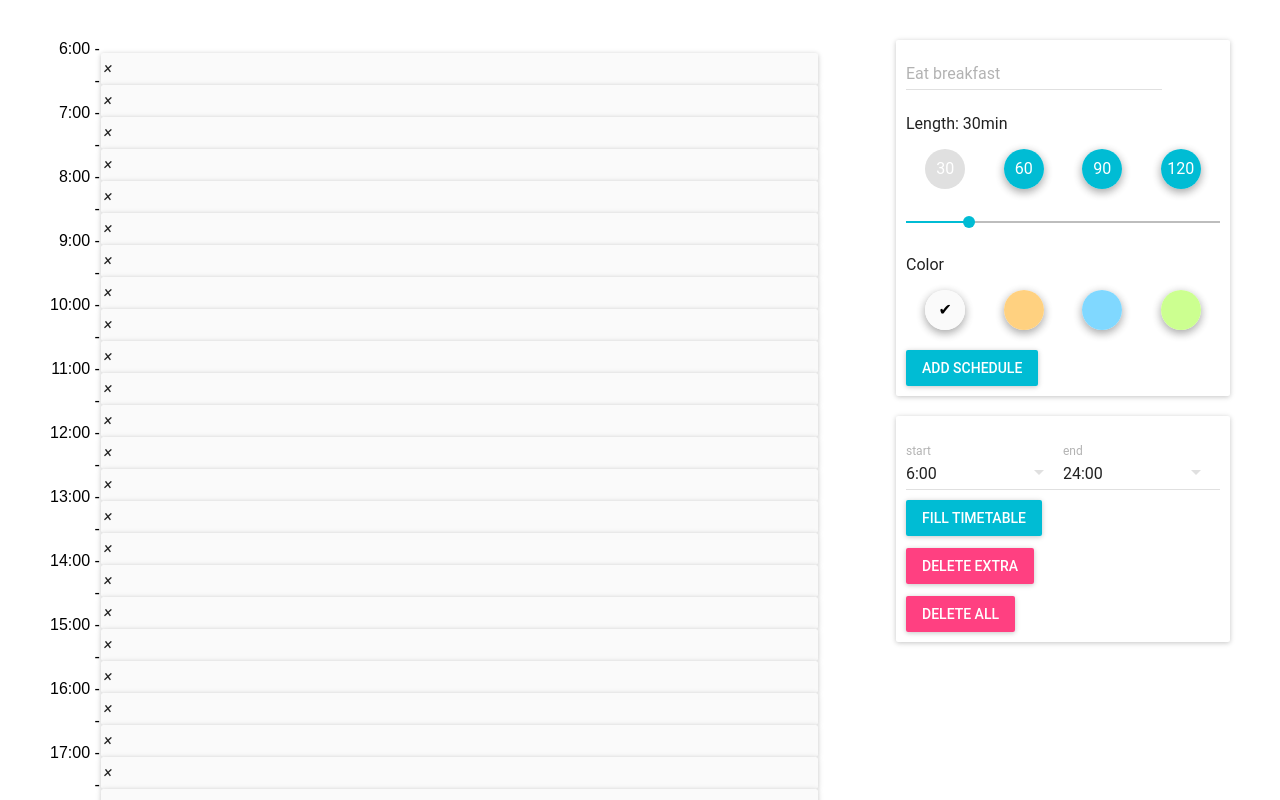
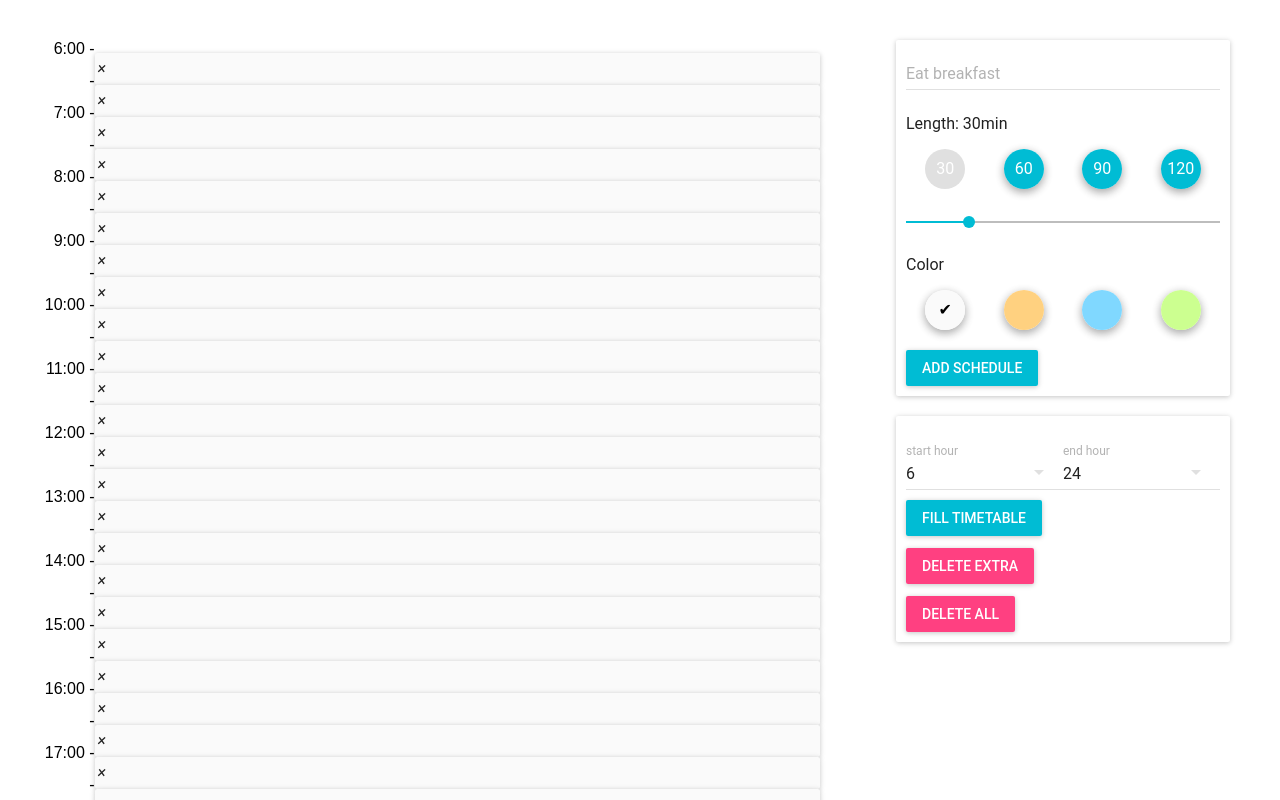
Before and after one commit to chikuwa111/day_scheduler, a React (Create React App) app: page / in a window 1280 px wide. Shown: the top 800 px of the page. Built offline with nearby package versions, Linux system fonts and the light colour scheme.

Commit message:
Fix some parameter

```diff
--- a/src/components/Form.js
+++ b/src/components/Form.js
@@ -61,6 +61,7 @@ class Form extends React.Component {
             hintText='Eat breakfast'
             value={name}
             onChange={this.onNameChange.bind(this)}
+            style={{width: '100%'}}
           />
 
         <p>Length: {length}min</p>
@@ -81,7 +82,7 @@ class Form extends React.Component {
             value={length}
             min={0}
             max={150}
-            step={10}
+            step={5}
             onChange={this.onLengthChange.bind(this)}
             sliderStyle={{marginBottom: 24}}
           />
--- a/src/components/Setting.js
+++ b/src/components/Setting.js
@@ -28,10 +28,10 @@ const Setting = (props) => {
           style={{width: '50%'}}
           value={start}
           onChange={(_e, _i, v) => {updateTimelineStart(v)}}
-          floatingLabelText='start'
+          floatingLabelText='start hour'
         >
           {startSelectSpan.map((v) => (
-            <MenuItem key={v} value={v} primaryText={`${v}:00`}/>
+            <MenuItem key={v} value={v} primaryText={`${v}`}/>
           ))}
         </SelectField>
         <SelectField
@@ -39,10 +39,10 @@ const Setting = (props) => {
           style={{width: '50%'}}
           value={end}
           onChange={(_e, _i, v) => {updateTimelineEnd(v)}}
-          floatingLabelText='end'
+          floatingLabelText='end hour'
         >
           {endSelectSpan.map((v) => (
-            <MenuItem key={v} value={v} primaryText={`${v}:00`}/>
+            <MenuItem key={v} value={v} primaryText={`${v}`}/>
           ))}
         </SelectField>
       </div>
--- a/src/components/TimeTable.js
+++ b/src/components/TimeTable.js
@@ -10,7 +10,7 @@ import Timeline from '../components/Timeline'
 const TaskItem = SortableElement(({task, onIconClick}) => {
   return (
     <Paper
-      style={{width: '80%', height: `${task.length / 15}em`, backgroundColor: task.color, display: 'flex', alignItems: 'center'}}
+      style={{maxWidth: '90%', height: `${task.length / 15}em`, backgroundColor: task.color, display: 'flex', alignItems: 'center'}}
     >
       <i onClick={onIconClick} style={{cursor: 'pointer', float: 'left', paddingLeft: 3}}>×</i>
       <span style={{paddingLeft: '2%', fontSize: `${0.8 + task.length / 150}em`, width: '98%'}}>{task.name}</span>
@@ -42,8 +42,8 @@ class TimeTable extends React.Component {
     } = this.props
 
     return (
-      <div>
-        <div style={{float: 'left', marginLeft: 50, marginRight: 1}}>
+      <div style={{marginLeft: '5%', marginRight: '5%'}}>
+        <div style={{float: 'left'}}>
           <Timeline start={start} end={end} />
         </div>
         <div style={{paddingTop: '.8em'}}>
```
